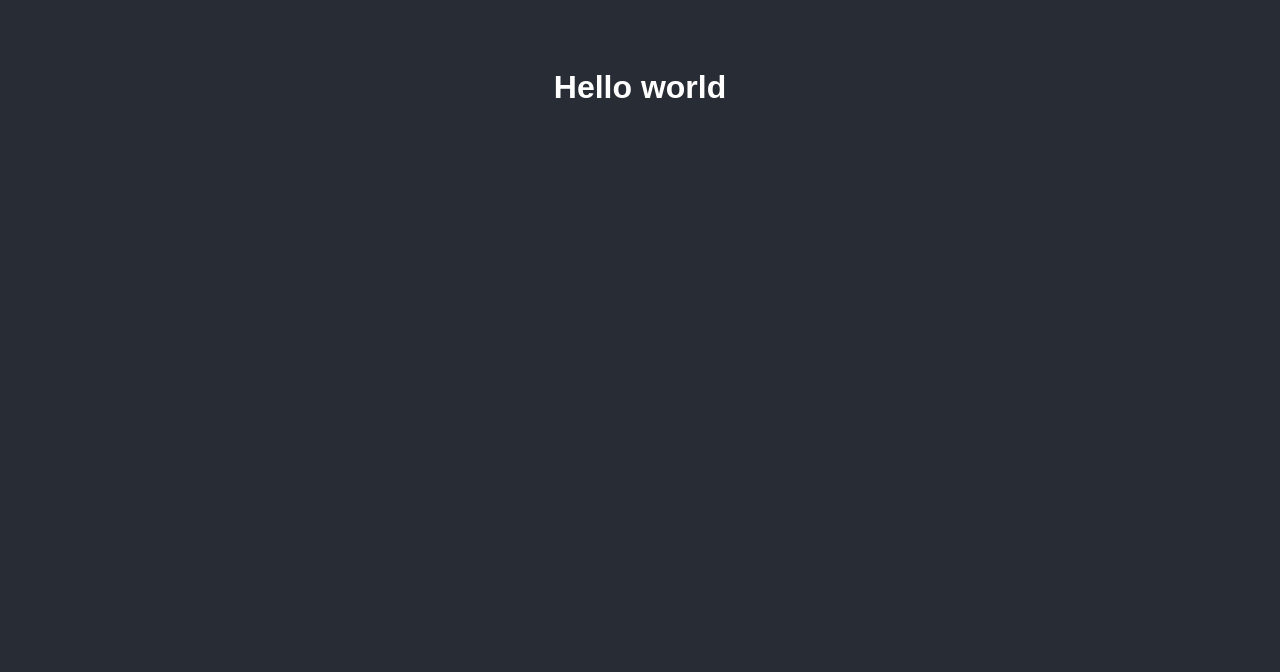
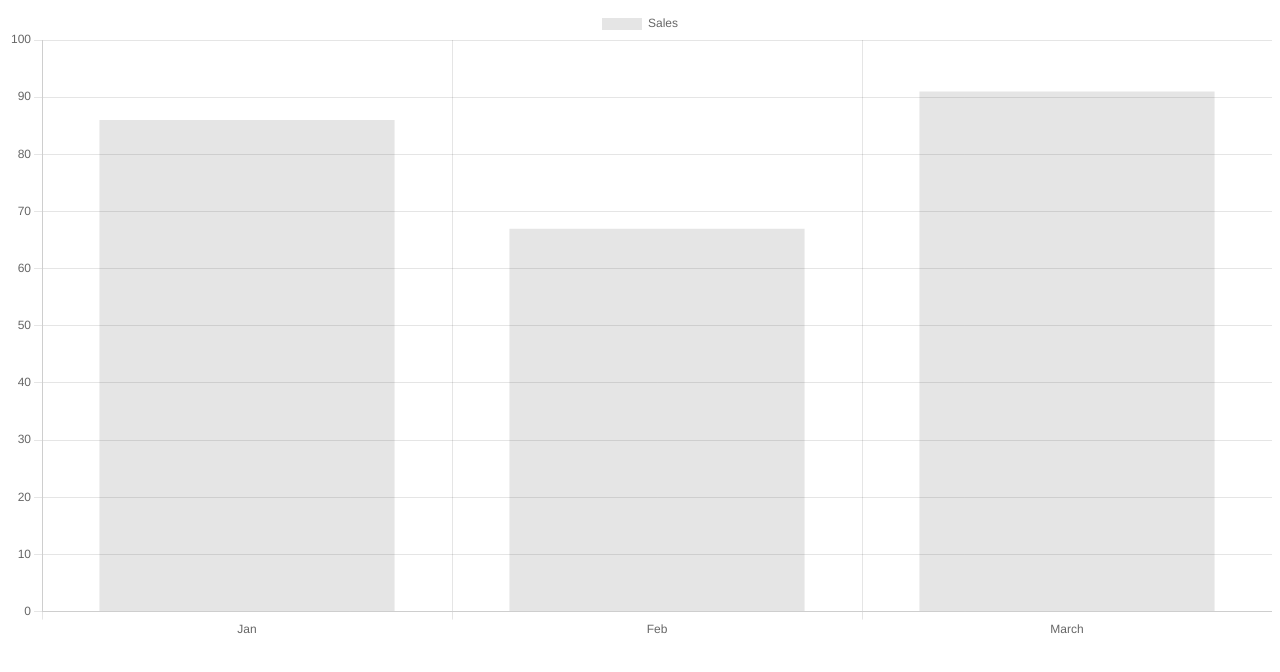
Before and after one commit to dmenezesgabriel/react-chartjs, a React app: page / in a window 1280 px wide. Shown: the top 672 px of the page. Built offline with nearby package versions, Linux system fonts and the light colour scheme.

Commit message:
Add bar char

```diff
--- a/package.json
+++ b/package.json
@@ -33,6 +33,7 @@
     "webpack-dev-server": "^4.9.2"
   },
   "dependencies": {
+    "chart.js": "^3.8.0",
     "react": "^18.2.0",
     "react-dom": "^18.2.0"
   }
--- a/src/App.js
+++ b/src/App.js
@@ -1,3 +1,9 @@
 import React from "react";
 import "./App.scss";
-export const App = () => <h1>Hello world</h1>;
+import { BarChart } from "./components/bar/barChart";
+
+export const App = () => (
+  <>
+    <BarChart />
+  </>
+);
--- a/src/App.scss
+++ b/src/App.scss
@@ -1,7 +1,3 @@
 body {
-  background-color: #282c34;
-  color: white;
-  padding: 40px;
-  font-family: Arial;
   text-align: center;
 }
--- /dev/null
+++ b/src/components/bar/barChart.js
@@ -0,0 +1,33 @@
+import { useEffect, useRef } from "react";
+import { Chart, registerables } from "chart.js";
+
+Chart.register(...registerables);
+export const BarChart = () => {
+  const chartRef = useRef();
+
+  useEffect(() => {
+    const myChartRef = chartRef.current.getContext("2d");
+    let myChart = new Chart(myChartRef, {
+      type: "bar",
+      data: {
+        //Bring in data
+        labels: ["Jan", "Feb", "March"],
+        datasets: [
+          {
+            label: "Sales",
+            data: [86, 67, 91],
+          },
+        ],
+      },
+      options: {
+        //Customize chart options
+      },
+    });
+    // when component unmounts
+    return () => {
+      myChart.destroy();
+    };
+  }, []);
+
+  return <canvas ref={chartRef}></canvas>;
+};
```
Also changed, not shown: 1 other file (tests, documents, lock files or other folders).
